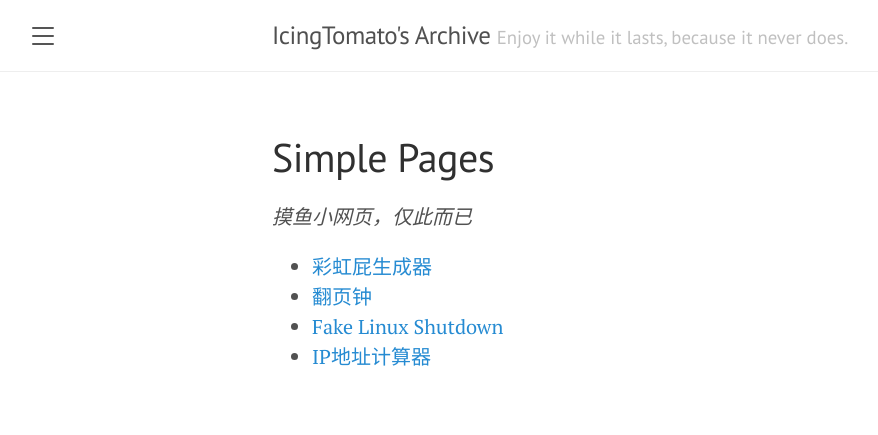
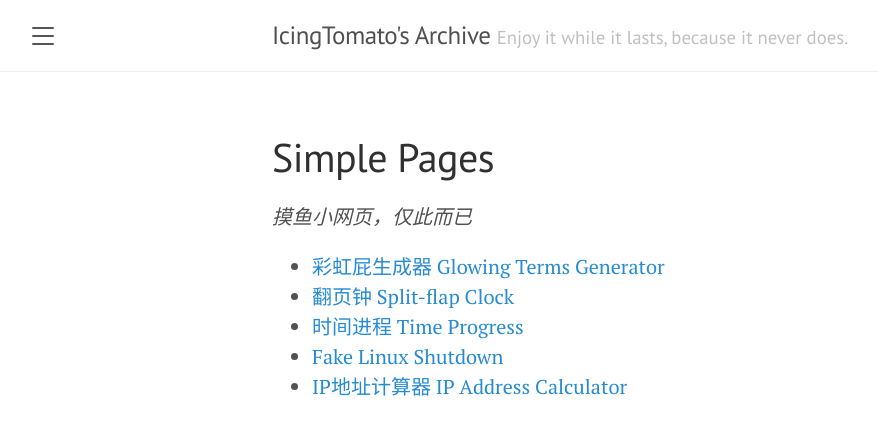
Before and after one commit to IcingTomato/icing.fun, a Jekyll site: the page built from simple_pages.md, in a window 1280 px wide. Shown: the top 435 px of the page, without its empty margins (8-886 px from the left). Built offline with Jekyll 4.4.1, drawn with Linux system fonts in a browser that asks for light colours.

Commit message:
Modify: Make up simple_pages.md

```diff
--- a/simple_pages.md
+++ b/simple_pages.md
@@ -10,11 +10,12 @@ title: Simple Pages
     <ul>
         <!--<li><a href="http://icing.fun/img/post/">403 page</a></li>-->
         <!--<li><a href="http://icing.fun/500.html">404 page</a></li>-->
-        <li><a href="https://icingtomato.github.io/simple_html_pages/rainbowfart/index.html">彩虹屁生成器</a></li>
+        <li><a href="https://icingtomato.github.io/simple_html_pages/rainbowfart/index.html">彩虹屁生成器 Glowing Terms Generator</a></li>
         <!--<li><a href="http://icingtomato.github.io/simple-tool-pages/bilibili-fans/#15261940">Bilibili Fans Counter</a></li>--><!--由于B站API更新，此页面已失效-->
-        <li><a href="http://icingtomato.github.io/simple_html_pages/flip-clock/index.html">翻页钟</a></li>
+        <li><a href="http://icingtomato.github.io/simple_html_pages/flip-clock/index.html">翻页钟 Split-flap Clock</a></li>
+        <li><a href="https://icingtomato.github.io/simple_html_pages/time_progress.html">时间进程 Time Progress</a></li>
         <!--<li><a href="http://icingtomato.github.io/sosdan/index.html">SOS団</a></li>-->
         <li><a href="http://icingtomato.github.io/simple_html_pages/shutdown.html">Fake Linux Shutdown</a></li>
-        <li><a href="http://icingtomato.github.io/simple_html_pages/ip_calc/index.html">IP地址计算器</a></li>
+        <li><a href="http://icingtomato.github.io/simple_html_pages/ip_calc/index.html">IP地址计算器 IP Address Calculator</a></li>
     </ul>
 </div>
```
